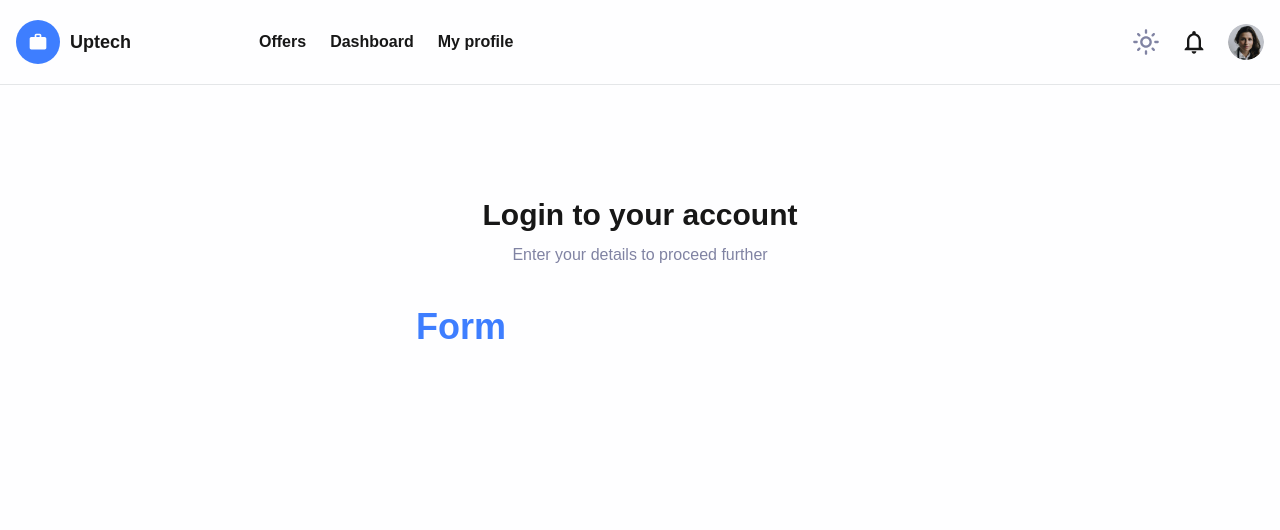
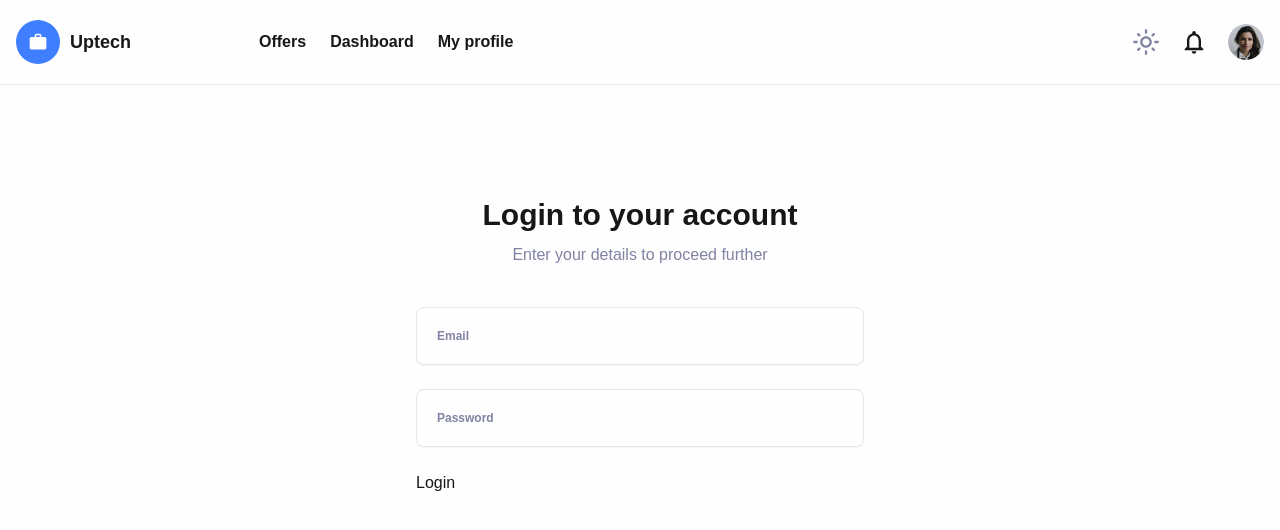
Before and after one commit to mateuszwiniarczyk/uptech-dev, a Next.js app: page /login in a window 1280 px wide. Shown: the top 530 px of the page. Built offline with nearby package versions, Linux system fonts and the light colour scheme.

Commit message:
feat: create basic login form handling and view

```diff
--- a/package.json
+++ b/package.json
@@ -26,6 +26,7 @@
     "next-themes": "^0.2.1",
     "react": "18.2.0",
     "react-dom": "18.2.0",
+    "react-hook-form": "^7.41.0",
     "tailwind-merge": "^1.8.0",
     "typescript": "4.8.4"
   },
@@ -33,6 +34,7 @@
     "@commitlint/cli": "^17.2.0",
     "@commitlint/config-conventional": "^17.2.0",
     "@svgr/webpack": "^6.5.1",
+    "@tailwindcss/forms": "^0.5.3",
     "@typescript-eslint/eslint-plugin": "^5.42.1",
     "@typescript-eslint/parser": "^5.42.1",
     "autoprefixer": "^10.4.13",
--- /dev/null
+++ b/src/components/Form/Form.tsx
@@ -0,0 +1,38 @@
+import clsx from 'clsx';
+import {
+  FieldValues,
+  SubmitHandler,
+  useForm,
+  UseFormProps,
+  UseFormReturn,
+} from 'react-hook-form';
+
+type FormProps<TFormValues> = {
+  onSubmit: SubmitHandler<TFormValues & FieldValues>;
+  children: (
+    methods: UseFormReturn<TFormValues & FieldValues>
+  ) => React.ReactNode;
+  options?: UseFormProps<TFormValues & FieldValues>;
+  id?: string;
+  className?: string;
+};
+
+const Form = <TFormValues extends Record<string, unknown>>({
+  onSubmit,
+  children,
+  className,
+  id,
+}: FormProps<TFormValues>) => {
+  const methods = useForm<TFormValues>();
+  return (
+    <form
+      className={clsx('space-y-6', className)}
+      onSubmit={methods.handleSubmit(onSubmit)}
+      id={id}
+    >
+      {children(methods)}
+    </form>
+  );
+};
+
+export { Form };
--- /dev/null
+++ b/src/components/Form/InputField.tsx
@@ -0,0 +1,42 @@
+import { FieldError, UseFormRegisterReturn } from 'react-hook-form';
+
+import { clsxm } from '@/lib/clsxm';
+
+interface InputFieldProps {
+  type?: 'text' | 'email' | 'password';
+  className?: string;
+  placeholder?: string;
+  registration: Partial<UseFormRegisterReturn>;
+  error?: FieldError | undefined;
+}
+
+export const InputField = ({
+  type = 'text',
+  className,
+  placeholder,
+  registration,
+  error,
+}: InputFieldProps) => {
+  return (
+    <div>
+      <input
+        placeholder={placeholder}
+        type={type}
+        className={clsxm(
+          'block w-full appearance-none rounded-lg border border-gray-700 bg-transparent p-5 text-xs font-bold placeholder-slate-100 shadow-sm focus:border-primary-200 focus:outline-none focus:ring-primary-200',
+          className
+        )}
+        {...registration}
+      />
+      {error?.message && (
+        <div
+          role='alert'
+          aria-label={error.message}
+          className='text-sm font-semibold text-red'
+        >
+          {error.message}
+        </div>
+      )}
+    </div>
+  );
+};
--- a/src/features/auth/routes/Login.tsx
+++ b/src/features/auth/routes/Login.tsx
@@ -1,12 +1,48 @@
+import { Form } from '@/components/Form/Form';
+import { InputField } from '@/components/Form/InputField';
+
 import { ContentWrapper } from '@/features/auth/components/ContentWrapper';
 
-const Login = () => (
+type FormValues = {
+  email: string;
+  password: string;
+};
+
+const Login = () => {
+  const onSubmit = (data: FormValues) => data;
+  return (
     <ContentWrapper
       header='Login to your account'
       description='Enter your details to proceed further'
     >
-    <h1 className='text-primary-200'>Form</h1>
+      <Form<FormValues> onSubmit={onSubmit}>
+        {({ register, formState }) => (
+          <>
+            <InputField
+              placeholder='Email'
+              type='email'
+              registration={register('email', {
+                maxLength: 3,
+                required: true,
+              })}
+              error={formState.errors.email}
+            />
+            <InputField
+              placeholder='Password'
+              type='password'
+              registration={register('password', {
+                maxLength: 3,
+                required: true,
+              })}
+              error={formState.errors.password}
+            />
+
+            <button type='submit'>Login</button>
+          </>
+        )}
+      </Form>
     </ContentWrapper>
   );
+};
 
 export { Login };
--- a/src/styles/globals.css
+++ b/src/styles/globals.css
@@ -12,6 +12,11 @@
   --tw-color-white: 254 254 255;
   --color-white: rgb(var(--tw-color-white)); /* #FEFEFF */
   /* #endregion  /**======== White Color =========== */
+
+  /* #region  /**=========== Red Color =========== */
+  --tw-color-red: 220 38 38;
+  --color-red: rgb(var(--tw-color-red)); /* #FEFEFF */
+  /* #endregion  /**======== Red Color =========== */
 
   /* #region  /**=========== Primary Color =========== */
   --tw-color-primary-100: 236 242 255;
--- a/tailwind.config.js
+++ b/tailwind.config.js
@@ -7,6 +7,7 @@ module.exports = {
       transparent: 'transparent',
       black: 'var(--color-black)',
       white: 'var(--color-white)',
+      red: 'var(--color-red)',
       primary: {
         100: 'var(--color-primary-100)',
         200: 'var(--color-primary-200)',
@@ -41,5 +42,5 @@ module.exports = {
       },
     },
   },
-  plugins: [],
+  plugins: [require('@tailwindcss/forms')],
 };
```
Also changed, not shown: 1 other file (tests, documents, lock files or other folders). Lines whose indentation alone changed are shown as unchanged.
